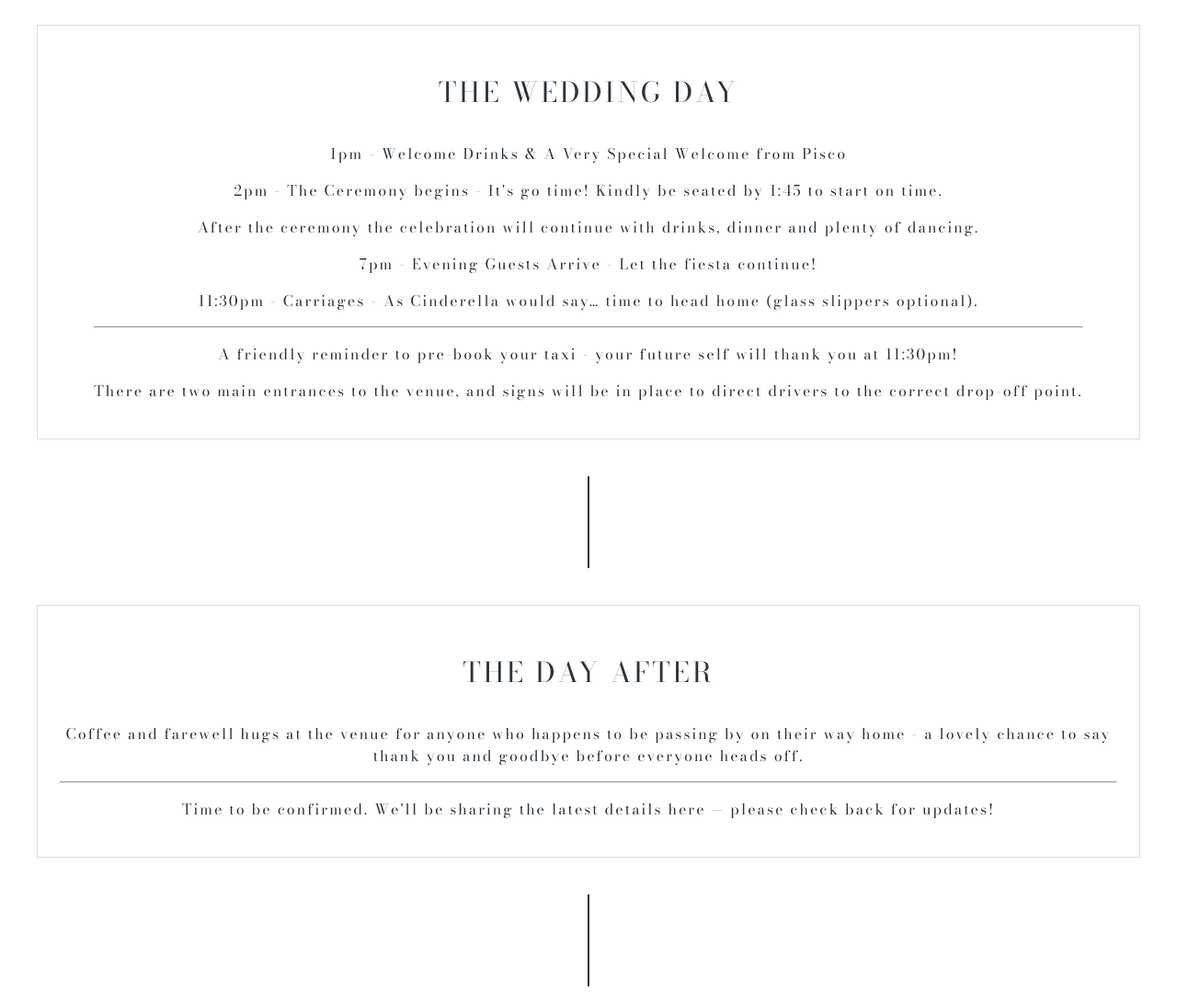
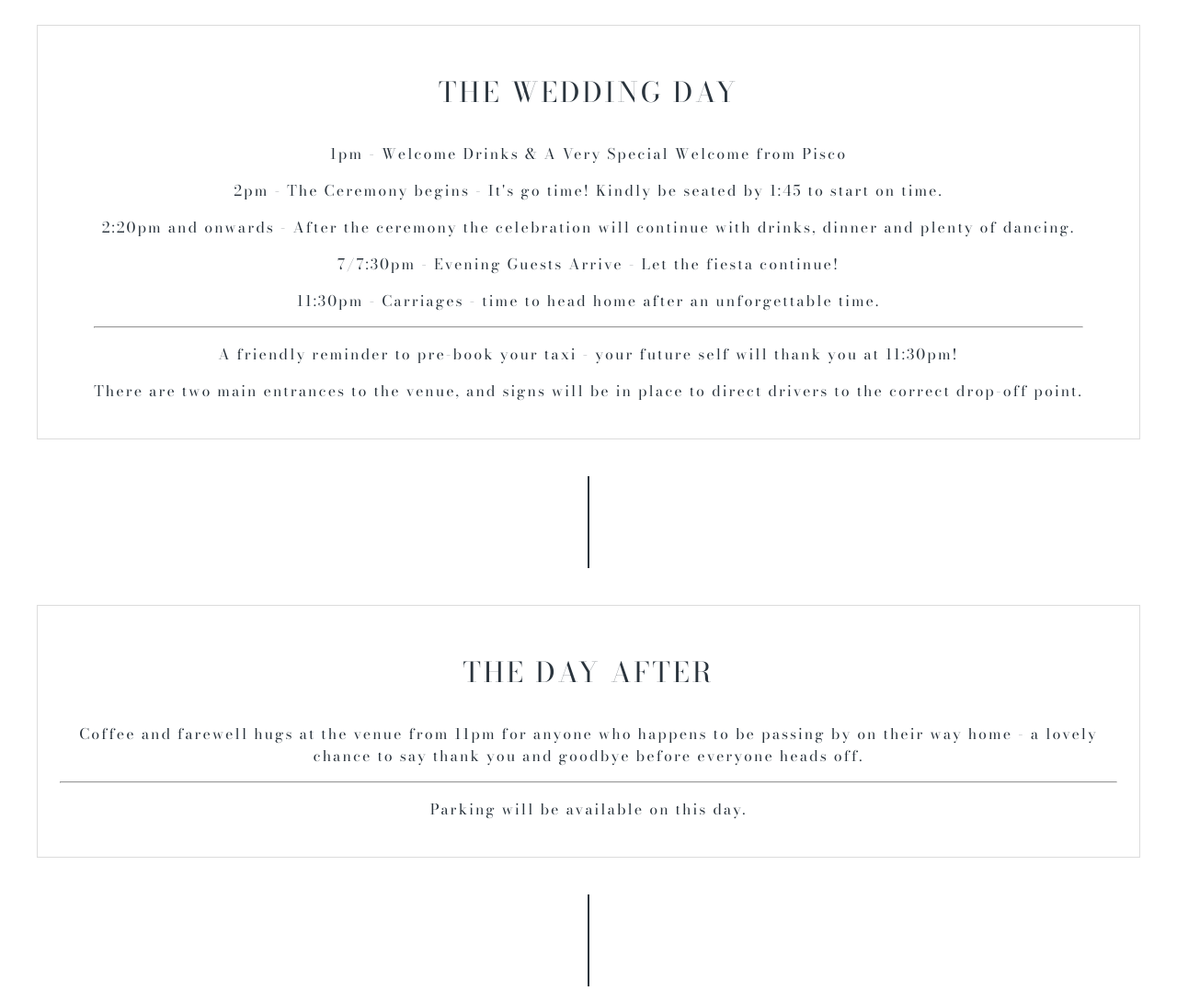
Before and after one commit to Esteph27/wedding-website, a Flask app: page /schedule in a window 1280 px wide. Shown: the part 251-1341 px from the top of the page at 92% size. Run offline with Flask 3, Linux system fonts and the light colour scheme; the visitor is signed in with stand-in values (Sample User, id 1); parts of the project's set-up code (start-up, migrations or seed data) failed here and were passed over; some web fonts are replaced.

Commit message:
update FAQs and schedule

```diff
--- a/templates/schedule.html
+++ b/templates/schedule.html
@@ -16,9 +16,9 @@
             <h2>THE WEDDING DAY</h2>
             <p>1pm - Welcome Drinks & A Very Special Welcome from Pisco</p>
             <p>2pm - The Ceremony begins - It's go time! Kindly be seated by 1:45 to start on time.</p>
-            <p>After the ceremony the celebration will continue with drinks, dinner and plenty of dancing.</p>
-            <p>7pm - Evening Guests Arrive - Let the fiesta continue!</p>
-            <p>11:30pm - Carriages - As Cinderella would say… time to head home (glass slippers optional).</p>
+            <p>2:20pm and onwards - After the ceremony the celebration will continue with drinks, dinner and plenty of dancing.</p>
+            <p>7/7:30pm - Evening Guests Arrive - Let the fiesta continue!</p>
+            <p>11:30pm - Carriages - time to head home after an unforgettable time.</p>
             <hr>
             <p></p>
             <p>A friendly reminder to pre-book your taxi - your future self will thank you at 11:30pm!</p>
@@ -33,12 +33,12 @@
     <div class="info page-card">
         <div>
             <h2>THE DAY AFTER</h2>
-            <p>Coffee and farewell hugs at the venue for anyone who happens to be passing
+            <p>Coffee and farewell hugs at the venue from 11pm for anyone who happens to be passing
                 by on their way home - a lovely chance to say thank you and goodbye before
                 everyone heads off.
             </p>
             <hr>
-            <p>Time to be confirmed. We'll be sharing the latest details here — please check back for updates!</p>
+            <p>Parking will be available on this day.</p>
         </div>
     </div>
 
```
Also changed, not shown: templates/faq.html (+10 -5 lines).
